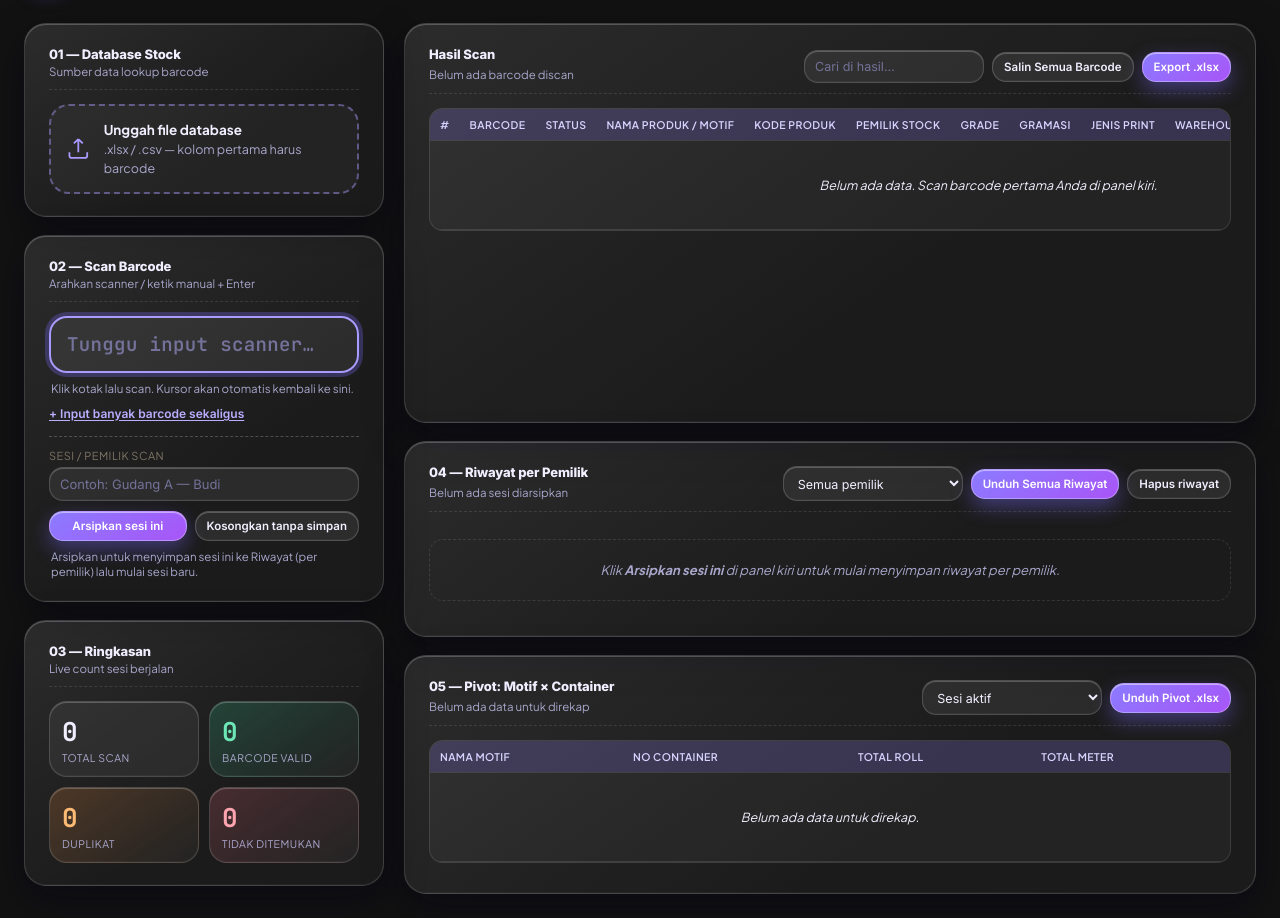
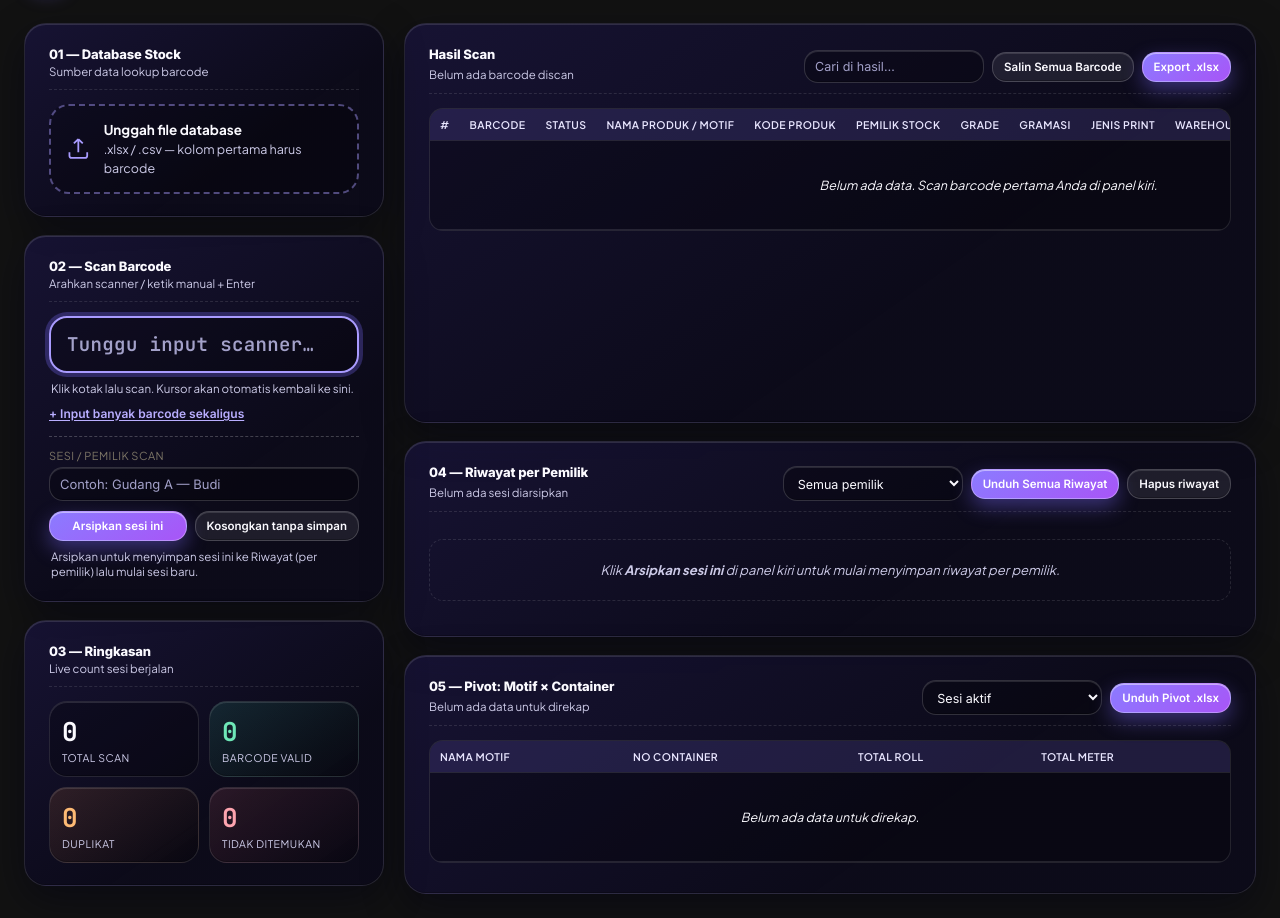
Before and after one commit to rizkimaulana51/WMS-RIZKI, a website: page apps/barcode-scanner/index.html in a window 1280 px wide. Shown: the part 88-1006 px from the top of the page. Drawn offline with Linux system fonts and the light colour scheme.

Commit message:
Add files via upload

```diff
--- a/apps/_shared/glass-app.css
+++ b/apps/_shared/glass-app.css
@@ -6,18 +6,18 @@
    ========================================================= */
 :root{
   color-scheme:dark;
-  --g-ink:#f1efff;
-  --g-muted:#a9a7cc;
-  --g-faint:#74729a;
+  --g-ink:#fbfaff;
+  --g-muted:#cdcbe8;
+  --g-faint:#a3a1c9;
   --g-violet:#8b7bff;
   --g-violet-2:#a855f7;
   --g-grad:linear-gradient(145deg,#8b7bff,#a855f7);
-  --g-surface:linear-gradient(145deg,rgba(255,255,255,.11),rgba(255,255,255,.04) 62%);
-  --g-surface-flat:rgba(255,255,255,.06);
+  --g-surface:linear-gradient(145deg,rgba(24,19,60,.78),rgba(10,8,28,.72) 65%);
+  --g-surface-flat:rgba(0,0,0,.22);
   --g-surface-hi:rgba(255,255,255,.12);
-  --g-border:rgba(255,255,255,.15);
+  --g-border:rgba(255,255,255,.11);
   --g-line:rgba(255,255,255,.11);
-  --g-edge:inset 0 1px 0 rgba(255,255,255,.22),inset 0 -1px 0 rgba(255,255,255,.04);
+  --g-edge:inset 0 1px 0 rgba(255,255,255,.12),inset 0 -1px 0 rgba(0,0,0,.25);
   --g-shadow:0 14px 40px rgba(2,0,20,.45);
   --g-ok:#6ee7b7;   --g-ok-bg:rgba(52,211,153,.15);
   --g-warn:#fdba74; --g-warn-bg:rgba(251,146,60,.16);
@@ -46,7 +46,7 @@ button,input,select,textarea{font-family:inherit;}
 /* ---------- input ---------- */
 input[type=text],input[type=date],input[type=search],input:not([type]),select,textarea,
 .scan-input,.batch-textarea,.session-field input,.table-filter{
-  background:rgba(255,255,255,.07) !important;
+  background:rgba(0,0,0,.24) !important;
   color:var(--g-ink) !important;
   border:1px solid rgba(255,255,255,.16) !important;
   border-radius:var(--g-r-sm) !important;
@@ -85,19 +85,19 @@ input[type=checkbox]{accent-color:#8b7bff;}
 
 /* ---------- tabel ---------- */
 .table-wrap{
-  background:rgba(255,255,255,.04);
+  background:rgba(0,0,0,.24);
   border:1px solid var(--g-line) !important;
   border-radius:var(--g-r-sm) !important;
 }
 table{color:var(--g-ink);}
 th,thead th{
-  background:rgba(139,123,255,.2) !important;
-  color:#d9d4ff !important;
+  background:rgba(139,123,255,.18) !important;
+  color:#e9e6ff !important;
   border-bottom:1px solid var(--g-line) !important;
 }
 td,tbody td{color:var(--g-ink) !important;border-bottom:1px solid var(--g-line) !important;}
-tfoot td{background:rgba(255,255,255,.07) !important;color:var(--g-ink) !important;border-top:1px solid var(--g-border) !important;}
-tbody tr:hover{background:rgba(255,255,255,.06) !important;}
+tfoot td{background:rgba(0,0,0,.24) !important;color:var(--g-ink) !important;border-top:1px solid var(--g-border) !important;}
+tbody tr:hover{background:rgba(0,0,0,.24) !important;}
 
 a,.btn-link,details summary{color:#b9aeff !important;}
 .muted,.hint,.sub,.card-sub,.scan-hint,.tx-meta,.lots{color:var(--g-muted) !important;}
@@ -126,8 +126,8 @@ h1,h2,h3,strong,b{color:inherit;}
 .app-report .masthead .sub{color:var(--g-muted) !important;font-family:var(--g-font) !important;}
 .app-report .tag{background:var(--g-grad) !important;color:#fff !important;border-radius:999px !important;padding:7px 16px !important;box-shadow:inset 0 1px 0 rgba(255,255,255,.45),0 6px 18px rgba(124,108,255,.45);}
 .app-report .panel h2{color:var(--g-ink) !important;font-size:17px !important;font-weight:800 !important;}
-.app-report .dropzone{border:2px dashed rgba(169,155,255,.45) !important;border-radius:20px !important;background:rgba(255,255,255,.04);}
-.app-report .dropzone:hover,.app-report .dropzone.drag{background:rgba(139,123,255,.16) !important;border-color:#a99bff !important;}
+.app-report .dropzone{border:2px dashed rgba(169,155,255,.45) !important;border-radius:20px !important;background:rgba(0,0,0,.24);}
+.app-report .dropzone:hover,.app-report .dropzone.drag{background:rgba(139,123,255,.14) !important;border-color:#a99bff !important;}
 .app-report .dropzone svg{stroke:#a99bff;}
 .app-report .dropzone .main-txt{color:var(--g-ink) !important;}
 .app-report .dropzone .sub-txt{color:var(--g-muted) !important;}
@@ -155,7 +155,7 @@ h1,h2,h3,strong,b{color:inherit;}
    APP 2 — TRACKING LOCATION
    ========================================================= */
 .app-tracking{
-  --bg:transparent;--card:transparent;--ink:#f1efff;--muted:#a9a7cc;--line:rgba(255,255,255,.11);
+  --bg:transparent;--card:transparent;--ink:#f1efff;--muted:#cdcbe8;--line:rgba(255,255,255,.11);
   --brand:#8b7bff;--brand-d:#7566f0;
   --warn:#fdba74;--warn-bg:rgba(251,146,60,.14);--ok:#6ee7b7;--ok-bg:rgba(52,211,153,.15);--danger:#fda4af;
   font-size:14.5px;
@@ -170,13 +170,13 @@ h1,h2,h3,strong,b{color:inherit;}
 .app-tracking main,.app-tracking .wrap,.app-tracking section{color:var(--g-ink);}
 .app-tracking .card{padding:22px 24px !important;}
 .app-tracking .card h2,.app-tracking .card h3{font-weight:800 !important;letter-spacing:-.01em;}
-.app-tracking .dropzone{background:rgba(255,255,255,.04) !important;border:2px dashed rgba(169,155,255,.45) !important;border-radius:20px !important;color:var(--g-ink) !important;}
+.app-tracking .dropzone{background:rgba(0,0,0,.24) !important;border:2px dashed rgba(169,155,255,.45) !important;border-radius:20px !important;color:var(--g-ink) !important;}
 .app-tracking .dropzone:hover,.app-tracking .dropzone.over{background:rgba(139,123,255,.16) !important;border-color:#a99bff !important;}
 .app-tracking .chip{border:1px solid rgba(255,255,255,.14);}
 .app-tracking .chip-warn{background:var(--g-warn-bg) !important;color:var(--g-warn) !important;}
 .app-tracking .chip-ok{background:var(--g-ok-bg) !important;color:var(--g-ok) !important;}
-.app-tracking .tx{background:rgba(255,255,255,.04);border:1px solid var(--g-line) !important;border-radius:18px !important;}
-.app-tracking .tx-head,.app-tracking .sel-bar{background:rgba(255,255,255,.07) !important;border-color:var(--g-line) !important;}
+.app-tracking .tx{background:rgba(0,0,0,.24);border:1px solid var(--g-line) !important;border-radius:18px !important;}
+.app-tracking .tx-head,.app-tracking .sel-bar{background:rgba(0,0,0,.24) !important;border-color:var(--g-line) !important;}
 .app-tracking .sel-bar{border:1px solid var(--g-line) !important;border-radius:14px !important;}
 .app-tracking .alert-warn{background:var(--g-warn-bg) !important;color:var(--g-warn) !important;border:1px solid rgba(251,146,60,.35) !important;border-radius:14px !important;}
 .app-tracking .lotchips span{background:rgba(255,255,255,.08) !important;border:1px solid rgba(255,255,255,.18) !important;color:var(--g-ink);}
@@ -211,7 +211,7 @@ h1,h2,h3,strong,b{color:inherit;}
 .app-barcode .card{padding:22px 24px !important;}
 .app-barcode .card-head{border-bottom:1px dashed var(--g-line) !important;}
 .app-barcode .card-head h2{color:var(--g-ink) !important;font-weight:800 !important;letter-spacing:-.01em;text-transform:none !important;}
-.app-barcode .dropzone{border:2px dashed rgba(169,155,255,.45) !important;border-radius:20px !important;background:rgba(255,255,255,.04);color:var(--g-muted) !important;}
+.app-barcode .dropzone{border:2px dashed rgba(169,155,255,.45) !important;border-radius:20px !important;background:rgba(0,0,0,.24);color:var(--g-muted) !important;}
 .app-barcode .dropzone:hover,.app-barcode .dropzone.is-dragover{background:rgba(139,123,255,.16) !important;border-color:#a99bff !important;}
 .app-barcode .dropzone svg{stroke:#a99bff;}
 .app-barcode .dropzone-text strong,.app-barcode .db-meta-row strong,.app-barcode .db-meta-row span{color:var(--g-ink) !important;}
@@ -221,17 +221,17 @@ h1,h2,h3,strong,b{color:inherit;}
 .app-barcode .scan-input.flash-ok{border-color:#34d399 !important;box-shadow:0 0 0 4px rgba(52,211,153,.28) !important;}
 .app-barcode .scan-input.flash-dup{border-color:#fb923c !important;box-shadow:0 0 0 4px rgba(251,146,60,.28) !important;}
 .app-barcode .scan-input.flash-bad{border-color:#fb7185 !important;box-shadow:0 0 0 4px rgba(251,113,133,.28) !important;}
-.app-barcode .stat{background:rgba(255,255,255,.06) !important;border:1px solid var(--g-border) !important;border-radius:18px !important;box-shadow:var(--g-edge);}
+.app-barcode .stat{background:rgba(0,0,0,.24) !important;border:1px solid var(--g-border) !important;border-radius:18px !important;box-shadow:var(--g-edge);}
 .app-barcode .stat-num{color:var(--g-ink) !important;font-weight:800 !important;}
 .app-barcode .stat-label{color:var(--g-muted) !important;}
-.app-barcode .stat--ok{background:linear-gradient(145deg,rgba(52,211,153,.2),rgba(255,255,255,.04)) !important;}
-.app-barcode .stat--warn{background:linear-gradient(145deg,rgba(251,146,60,.2),rgba(255,255,255,.04)) !important;}
-.app-barcode .stat--bad{background:linear-gradient(145deg,rgba(251,113,133,.2),rgba(255,255,255,.04)) !important;}
+.app-barcode .stat--ok{background:linear-gradient(145deg,rgba(52,211,153,.13),rgba(0,0,0,.24)) !important;}
+.app-barcode .stat--warn{background:linear-gradient(145deg,rgba(251,146,60,.13),rgba(0,0,0,.24)) !important;}
+.app-barcode .stat--bad{background:linear-gradient(145deg,rgba(251,113,133,.13),rgba(0,0,0,.24)) !important;}
 .app-barcode .stat--ok .stat-num{color:var(--g-ok) !important;}
 .app-barcode .stat--warn .stat-num{color:var(--g-warn) !important;}
 .app-barcode .stat--bad .stat-num{color:var(--g-bad) !important;}
 .app-barcode .warnings-card{border-color:rgba(251,146,60,.4) !important;background:linear-gradient(145deg,rgba(251,146,60,.14),rgba(255,255,255,.03)) !important;}
-.app-barcode .warning-item{background:rgba(255,255,255,.07) !important;border-radius:14px !important;}
+.app-barcode .warning-item{background:rgba(0,0,0,.24) !important;border-radius:14px !important;}
 .app-barcode .warning-text{color:var(--g-ink) !important;}
 .app-barcode tbody tr.row--dup{background:rgba(251,146,60,.1) !important;}
 .app-barcode tbody tr.row--missing{background:rgba(251,113,133,.1) !important;}
@@ -239,10 +239,10 @@ h1,h2,h3,strong,b{color:inherit;}
 .app-barcode .status-pill--ok{background:var(--g-ok-bg) !important;color:var(--g-ok) !important;}
 .app-barcode .status-pill--dup{background:var(--g-warn-bg) !important;color:var(--g-warn) !important;}
 .app-barcode .status-pill--missing{background:var(--g-bad-bg) !important;color:var(--g-bad) !important;}
-.app-barcode .owner-group{background:rgba(255,255,255,.04) !important;border:1px solid var(--g-line) !important;border-radius:18px !important;}
-.app-barcode .owner-group-head{background:rgba(255,255,255,.06) !important;}
+.app-barcode .owner-group{background:rgba(0,0,0,.24) !important;border:1px solid var(--g-line) !important;border-radius:18px !important;}
+.app-barcode .owner-group-head{background:rgba(0,0,0,.24) !important;}
 .app-barcode .owner-group-head:hover{background:rgba(255,255,255,.12) !important;}
-.app-barcode .owner-chip{background:rgba(255,255,255,.06);border-radius:999px !important;}
+.app-barcode .owner-chip{background:rgba(0,0,0,.24);border-radius:999px !important;}
 .app-barcode .history-empty{color:var(--g-muted) !important;border-color:var(--g-line) !important;}
 .app-barcode .toast{background:rgba(27,23,64,.95) !important;color:#fff !important;border:1px solid rgba(255,255,255,.2);border-radius:16px !important;box-shadow:0 14px 40px rgba(0,0,0,.55) !important;}
 .app-barcode .btn{color:#fff;}
```
